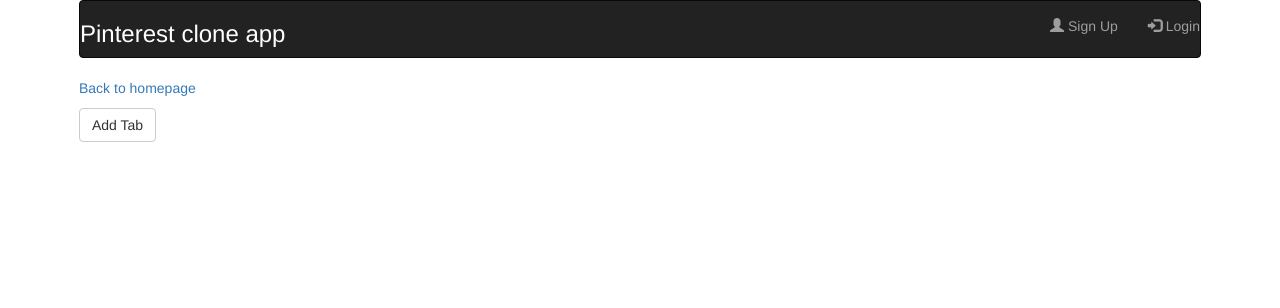
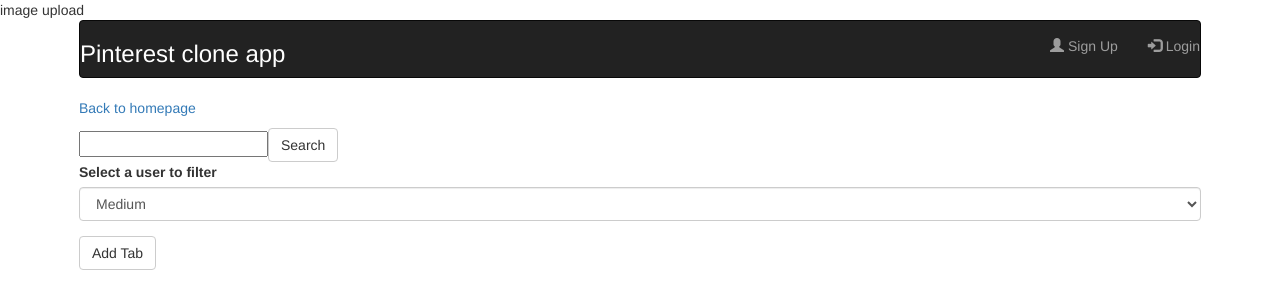
Before and after one commit to szantog82/Dynamic-pages-FCC-SzG, a website with bundled scripts: page views/pin/index.html in a window 1280 px wide. Built offline with nearby package versions, Linux system fonts and the light colour scheme; no server answers.

Commit message:
Update index.html

```diff
--- a/views/pin/index.html
+++ b/views/pin/index.html
@@ -8,6 +8,7 @@
 
 
 <body>
+  image upload
   <div class="container" id="header">
     <nav class="navbar navbar-inverse">
       <div class="navbar-header">
@@ -22,7 +23,17 @@
       </ul>
     </nav>
     <p><a href="/">Back to homepage</a></p>
-
+    <div id="searchfield"><input type="text" id="search"></input><button class="btn btn-default" id="searchbutton">Search</button></div>
+<div class="form-group" id="selectmenu">
+    <label for="user">Select a user to filter</label>
+    <select class="form-control" id="listofusers">
+      <option>Slower</option>
+      <option>Slow</option>
+      <option selected="selected">Medium</option>
+      <option>Fast</option>
+      <option>Faster</option>
+    </select>
+    </div>
     <button type="button" class="btn btn-default" id="add_tab" data-toggle="modal" data-target="#myModal">Add Tab</button>
     <div class="modal fade" id="myModal" role="dialog">
       <div class="modal-dialog modal-sm">
@@ -79,7 +90,8 @@
           </div>
           <div class="modal-body" id="addnewpinmodalbody">
             <div><img id="addnewpinimg" src="" /></div>
-            Title: <input type="text" class="form-control" id="newpintitle" placeholder="Title comes here" /> Image: <input type="url" class="form-control" id="newpinpic" placeholder="http://example.com/sample.jpg" /> Webpage: <input type="url" class="form-control"
+            Title: <input type="text" class="form-control" id="newpintitle" placeholder="Title comes here" /> Image link: <input type="url" class="form-control" id="newpinpic" placeholder="http://example.com/sample.jpg" />
+            or upload <input type="file" class="form-control" id="newfile" /> <input type=Webpage: <input type="url" class="form-control"
               id="newpinlink" placeholder="http://example.com" /> Description (optional): <textarea class="form-control" rows="5" id="newpindescr" placeholder="Description comes here..."></textarea>
             <p id="addnewpinmessage"></p>
           </div>
@@ -95,13 +107,14 @@
       </ul>
     </div>
   </div>
-    <div id="mainmessage"></div>
+    <div id="mainmessage">dfgfdg</div>
 </body>
 
 <script src='https://cdnjs.cloudflare.com/ajax/libs/jquery/3.1.0/jquery.min.js'></script>
 <script src='https://cdnjs.cloudflare.com/ajax/libs/twitter-bootstrap/3.3.7/js/bootstrap.min.js'></script>
 <script src='https://code.jquery.com/ui/1.12.1/jquery-ui.min.js'></script>
 <script src='js/masonry.js'></script>
+<script src='js/imagesloaded.js'></script>
 
 <script src="js/index.js"></script>
 
```
